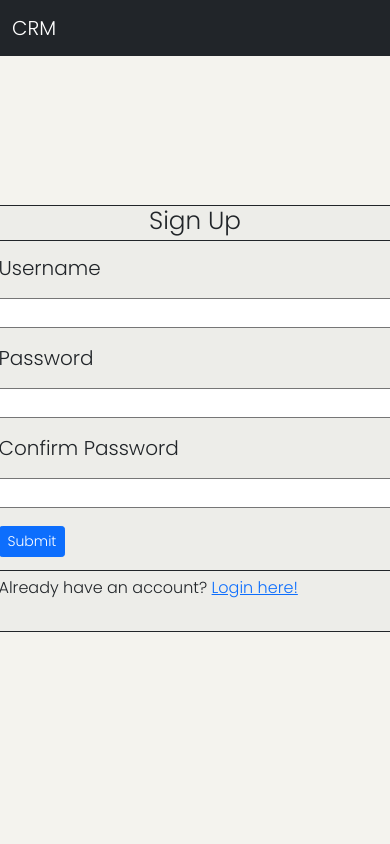
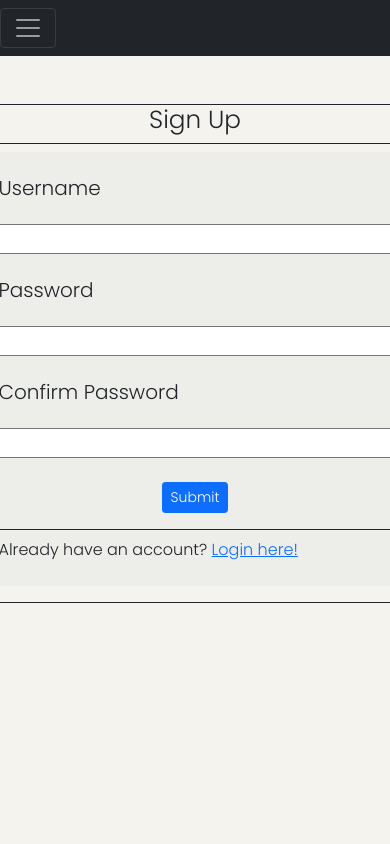
Before and after one commit to federico-rocchetti/capstone-crm, a Flask app: page /register in a window 390 px wide. Run offline with Flask 2, Linux system fonts and the light colour scheme; some libraries are stand-ins or nearby versions.

Commit message:
Project functionality and features complete. Commit pre-navbar modifications to make it responsive

```diff
--- a/app.py
+++ b/app.py
@@ -2,7 +2,7 @@ from project import app, db, connect_to_db
 from flask import render_template, redirect, request, url_for, flash, abort
 from flask_login import login_user, login_required, logout_user, current_user
 from project.models import User, Contact, Note
-from project.forms import LoginForm, RegistrationForm, AddContact, AddNote
+from project.forms import LoginForm, RegistrationForm, AddContact, AddNote, get_note_form
 
 @app.route('/')
 def home():
@@ -138,8 +138,8 @@ def delete_note(contact_id, note_id):
 @login_required
 def edit_note(contact_id, note_id):
 
-    form = AddNote()
-    note_to_update = Note.query.get(note_id)
+    note_to_update = Note.query.filter_by(id=note_id).first()
+    form = get_note_form(note_to_update.note)
     if form.validate_on_submit():
         note_to_update.note = form.note.data
 
@@ -147,9 +147,8 @@ def edit_note(contact_id, note_id):
 
         flash("Note edited.")
         return redirect(url_for('contact', contact_id=contact_id))
-    return render_template("edit_note.html", contact_id=contact_id, note_to_update=note_to_update, form=form)
-
-
+    return render_template("edit_note.html", contact_id=contact_id,
+                            note_to_update=note_to_update, form=form)
 
 if __name__ == "__main__":
     connect_to_db(app)
--- a/project/forms.py
+++ b/project/forms.py
@@ -35,3 +35,8 @@ class AddNote(FlaskForm):
 
     note = TextAreaField("Note", validators=[DataRequired()])
     submit = SubmitField("Submit")
+
+def get_note_form(notes):
+    class EditNote(AddNote):
+        note = TextAreaField("Note", validators=[DataRequired()], default=notes)
+    return EditNote()
--- a/project/static/styles.css
+++ b/project/static/styles.css
@@ -2,119 +2,4 @@
 
 * {
     font-family: 'Poppins', sans-serif;
-
 }
-
-.body-all{
-    background-color: #f4f3ee;
-}
-
-.msg-flash{
-    margin-top: 16px;
-}
-
-.login {
-    height: 85vh;
-    width: 100%;
-    margin-top: 1%;
-    display: flex;
-    align-items: center;
-    justify-content: center;
-    column-gap: 30px;
-}
-
-
-.panel {
-    border: solid;
-    border-width: 1px;
-    border-radius: 15px;
-    background-color: #edede9;
-
-}
-
-.panel-body {
-    padding: 5px;
-    /* background-color: #bcb8b1; */
-}
-
-.panel-heading {
-    border-bottom: solid;
-    border-width: 1px;
-    padding-bottom: 5px;
-    margin-bottom: 0px
-
-}
-
-.form-login {
-    background-color: #edede9;
-    padding: 10px;
-}
-
-.register-link {
-    border-top: solid;
-    border-width: 1px;
-}
-
-.register-link-text {
-    margin: 5px;
-}
-
-.page-header {
-    margin: 1%;
-}
-
-.h3-home {
-    margin: 5%;
-    margin-top: 10%;
-    margin-bottom: 10%
-}
-
-.h2-home {
-    margin: 10%;
-}
-
-.notes {
-    border: solid;
-    border-width: 1px;
-    margin: 5px;
-}
-.note {
-    margin: 3px;
-    width: 400px;
-}
-
-
-.margin-fix {
-    margin: 2px;
-}
-
-.container-contact {
-    display: flex;
-    justify-content: space-evenly;
-
-}
-
-.submit-btn {
-    margin-top: 3px;
-}
-
-.note-text-area {
-    min-width: 300px;
-    min-height: 100px;
-}
-
-.contact-info {
-    min-width: 400px;
-}
-
-.contact-notes {
-    max-width: 500px;
-}
-
-.contact-add-note {
-    min-width: 350px;
-}
-.btns-contact {
-    display: flex;
-    justify-content: center;
-}
--- a/project/templates/base.html
+++ b/project/templates/base.html
@@ -3,25 +3,29 @@
     <title>CRM</title>
     <link href="https://cdn.jsdelivr.net/npm/bootstrap@5.0.1/dist/css/bootstrap.min.css" rel="stylesheet"
     integrity="sha384-+0n0xVW2eSR5OomGNYDnhzAbDsOXxcvSN1TPprVMTNDbiYZCxYbOOl7+AMvyTG2x" crossorigin="anonymous">
-    <link rel="stylesheet" href="../static/styles.css">
+    <link rel="stylesheet" type="text/css" href="{{ url_for('static', filename='styles.css' ) }}">
 </head>
 
-<body class="body-all">
-    <nav class="navbar navbar-dark bg-dark navbar-expand-lg">
+<body style="background-color: #f4f3ee;">
+    <nav class="navbar navbar-dark bg-dark navbar-expand-lg sticky-top">
+        <button class="navbar-toggler" type="button" data-toggle="collapse" data-target="#navbarNav" aria-controls="navbarNav" aria-expanded="false" aria-label="Toggle navigation">
+            <span class="navbar-toggler-icon"></span>
+        </button>
         <div class="container-fluid">
-            <a class="navbar-brand" href="{{ url_for('home') }}">CRM</a>
             <div class="collapse navbar-collapse">
                 <div class="navbar-nav">
 
 
                     {% if current_user.is_authenticated %}
+                    <a class="navbar-brand" href="{{ url_for('dashboard') }}">CRM</a>
                     <a class="nav-link" href="{{ url_for('dashboard') }}">Dashboard</a>
                     <a class="nav-link" href="{{ url_for('add_contact') }}">Add Contact</a>
                     <a class="nav-link" href="{{ url_for('logout') }}">Log Out</a>
                     {% else %}
+                    <a class="navbar-brand" href="{{ url_for('home') }}">CRM</a>
                     <a class="nav-link" href="{{ url_for('home') }}">Home</a>
-                        <a class="nav-link" href="{{ url_for('login') }}">Log In</a>
-                        <a class="nav-link" href="{{ url_for('register') }}">Sign Up</a>
+                    <a class="nav-link" href="{{ url_for('login') }}">Log In</a>
+                    <a class="nav-link" href="{{ url_for('register') }}">Sign Up</a>
                     {% endif %}
 
                 </div>
@@ -31,11 +35,12 @@
 
     <div class="container">
         {% for message in get_flashed_messages() %}
-            <p class="alert alert-warning msg-flash">{{ message }}</p>
+            <p class="alert alert-warning mt-2">{{ message }}</p>
         {% endfor %}
+
         {% block body %}
         {% endblock %}
-  </div>
+    </div>
 
     <script src="https://cdnjs.cloudflare.com/ajax/libs/axios/1.0.0/axios.min.js" integrity="sha512-26uCxGyoPL1nESYXHQ+KUmm3Maml7MEQNWU8hIt1hJaZa5KQAQ5ehBqK6eydcCOh6YAuZjV3augxu/5tY4fsgQ==" crossorigin="anonymous" referrerpolicy="no-referrer"></script>
 </body>
--- a/project/templates/home.html
+++ b/project/templates/home.html
@@ -1,18 +1,18 @@
 {% extends 'base.html' %}
 {% block body %}
     <div class="container">
-        <div class="page-header">
+        <div class="m-4">
             <h1 class="text-center">Contact Resource Manager</h1>
         </div>
         <div >
-            <h3 class="h3-home text-center">
+            <h3 class="mx-2 my-5 text-center">
                 For business and personal use, keep all of your contacts' information in one place. <br>
                 Add notes to your contacts to remember important information, birthdays,
                 appointments or anything else you may need to write.
             </h3>
         </div>
         <div>
-            <h2 class="h2-home text-center">Please <a href="{{ url_for('login') }}" class="btn btn-primary btn-sm" role="button">Log In</a>
+            <h2 class="m-5 text-center">Please <a href="{{ url_for('login') }}" class="btn btn-primary btn-sm" role="button">Log In</a>
                 or <a href="{{ url_for('register') }}" class="btn btn-primary btn-sm" role="button">Sign up</a>
                 to continue to your Dashboard!
             </h2>
--- a/project/templates/register.html
+++ b/project/templates/register.html
@@ -1,33 +1,33 @@
 {% extends 'base.html' %}
 {% block body %}
-<div class="container login">
-    <div class="panel panel-default">
-        <div class="panel-heading h2 text-center">Sign Up</div>
-        <form class="form-login" method="POST">
+<div class="container d-flex justify-content-center mt-5" style="width: 100%;"">
+    <div class="panel border rounded border-dark panel-default">
+        <div class="border-bottom border-dark h2 d-flex justify-content-center pb-2">Sign Up</div>
+        <form class="p-3" style="background-color: #edede9;" method="POST">
             {{form.hidden_tag()}}
-            <div class="panel-body h5">
+            <div class="p-2 h5">
                 {{form.username.label}}
             </div>
-            <div class="panel-body h5">
+            <div class="p-2 h5">
                 {{form.username()}}
             </div>
-            <div class="panel-body h5">
+            <div class="p-2 h5">
                 {{form.password.label}}
             </div>
-            <div class="panel-body h5">
+            <div class="p-2 h5">
                 {{form.password()}}
             </div>
-            <div class="panel-body h5">
+            <div class="p-2 h5">
                 {{form.pass_confirm.label}}
             </div>
-            <div class="panel-body h5">
+            <div class="p-2 h5">
                 {{form.pass_confirm()}}
             </div>
-            <div class="panel-body h5">
+            <div class="p-2 h5 d-flex justify-content-center">
                 {{form.submit(class="btn btn-primary btn-sm")}}
             </div>
-            <div class="register-link">
-                <p class="register-link-text">
+            <div class="border-top border-dark">
+                <p class="m-2">
                     Already have an account? <a href="{{ url_for('login') }}">Login here!</a>
                 </p>
             </div>
```
Also changed, not shown: project/templates/add_contact.html (+33 -11 lines), project/templates/contact.html (+18 -18 lines), project/templates/dashboard.html (+6 -3 lines), project/templates/edit_note.html (+20 -7 lines), project/templates/login.html (+11 -11 lines), project/templates/update_contact.html (+33 -12 lines).
